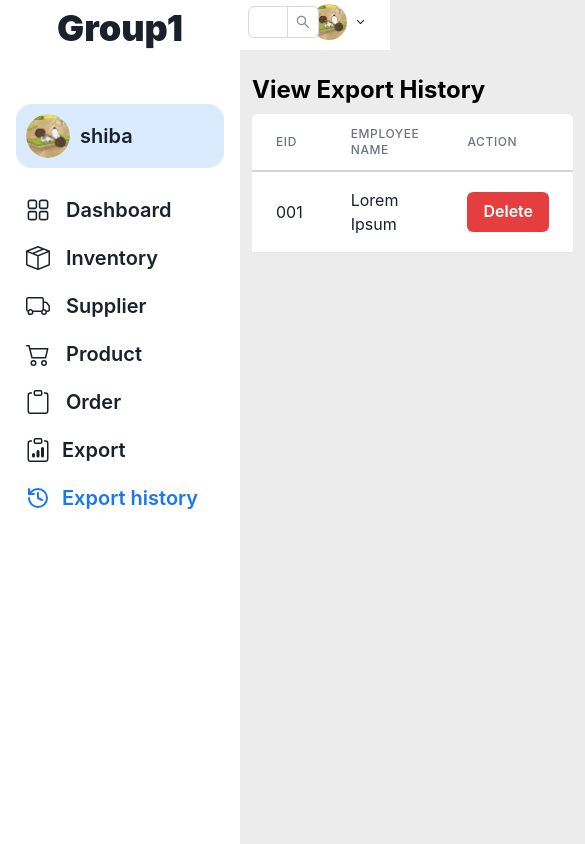
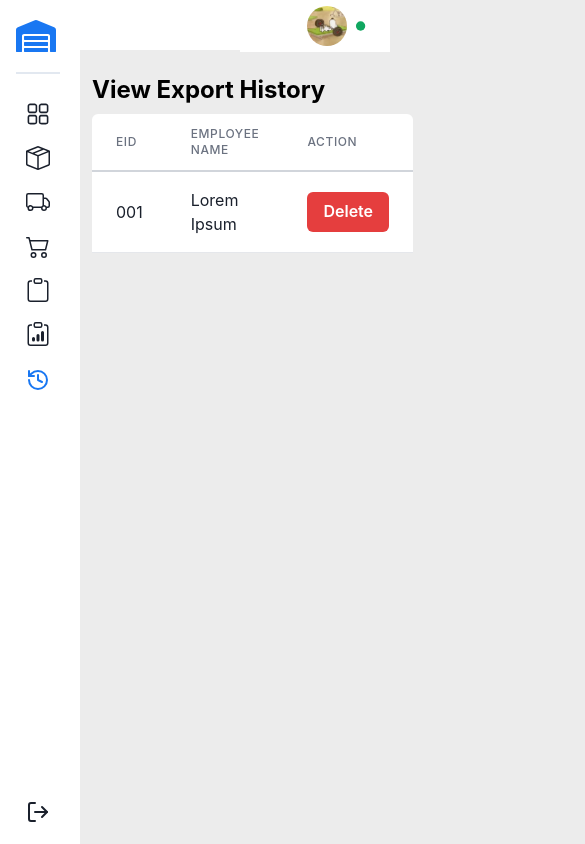
Before and after one commit to thuhoangle/Front-end-Inventory-Mana-System, a React (Vite) app: page /export-history in a window 390 px wide. Shown: the whole page, 585 px wide, since content can reach past the window. Built offline with nearby package versions, Linux system fonts and the light colour scheme; sample sign-in values are in the browser's storage; what tailwindcss-radix would draw is missing.

Commit message:
fixed layout and responsive

```diff
--- a/src/PageLayout.jsx
+++ b/src/PageLayout.jsx
@@ -1,11 +1,16 @@
 import React from 'react';
-import { Flex, Grid, GridItem } from '@chakra-ui/react';
+import {Flex, Grid, GridItem, useBreakpointValue} from '@chakra-ui/react';
 import { useLocation, Outlet } from 'react-router-dom';
 import SideBar from "./components/SideBar";
 import Header from "./components/Header";
 
 const PageLayout = () => {
     const { pathname } = useLocation();
+
+    const gridTemplateColumns = useBreakpointValue({
+        base: '5rem auto', // Single column for smaller screens
+        md: '15rem auto', // Fixed width for first col, remaining space for second on md and above
+    });
 
     return (
         <Flex>
@@ -15,7 +20,7 @@ const PageLayout = () => {
                     templateAreas={`"nav header"
                                     "nav main"`}
                     gridTemplateRows={'50px auto'}
-                    gridTemplateColumns={'240px auto'}
+                    gridTemplateColumns={gridTemplateColumns}
                 >
                     <GridItem area={'header'} className={'sticky'}>
                         <Header />
--- a/src/components/Header.jsx
+++ b/src/components/Header.jsx
@@ -1,59 +1,58 @@
-import React from 'react'
+import React, {useState} from 'react'
 import { IoChevronDown } from "react-icons/io5";
 import * as Avatar from "@radix-ui/react-avatar";
 import * as DropdownMenu from '@radix-ui/react-dropdown-menu';
 import {SearchBtn} from "./index.js";
+import ProfileModal from "./ProfileModal.jsx";
 const Header = () => {
+    const [isOpen, setIsOpen] = useState(false);
+
     return (
         <div className='w-[calc(100%-240px)] justify-end bg-white self-center py-1 px-2 flex-1 top-0 right-0 pr-4 fixed '>
             <div className={'flex justify-between items-center rounded'}>
                 <div className={'w-1/2 justify-start'}>
-                <SearchBtn></SearchBtn>
+                <SearchBtn />
                 </div>
 
+                <ProfileModal/>
+                {/*<DropdownMenu.Root>*/}
+                {/*    <DropdownMenu.Trigger asChild>*/}
+                {/*        <Avatar.Root className='flex gap-2 pr-2   items-center overflow-hidden rounded-box align-middle cursor-pointer hover:bg-gray-200'>*/}
+                {/*            <Avatar.Image className=' h-9 w-9 rounded-full object-cover'*/}
+                {/*                          src='src/assets/snoopy.jpeg' alt='avatar'>*/}
+                {/*            </Avatar.Image>*/}
+                {/*            <IoChevronDown />*/}
+                {/*        </Avatar.Root>*/}
+                {/*    </DropdownMenu.Trigger>*/}
 
-                <DropdownMenu.Root>
-                    <DropdownMenu.Trigger asChild>
-                        <Avatar.Root className='flex gap-2 pr-2   items-center overflow-hidden rounded-box align-middle cursor-pointer hover:bg-gray-200'>
-                            <Avatar.Image className=' h-9 w-9 rounded-full object-cover'
-                                          src='src/assets/snoopy.jpeg' alt='avatar'>
-                            </Avatar.Image>
-                            <IoChevronDown />
-                        </Avatar.Root>
-                    </DropdownMenu.Trigger>
+                {/*    <DropdownMenu.Portal>*/}
 
-                    <DropdownMenu.Portal>
+                {/*        <DropdownMenu.Content*/}
+                {/*            className="min-w-[220px] bg-white rounded-md p-[5px] focus:ring-transparent border border-gray-300 focus:border-gray-300 hover:border-gray-300 will-change-[opacity,transform] data-[side=top]:animate-slideDownAndFade data-[side=right]:animate-slideLeftAndFade data-[side=bottom]:animate-slideUpAndFade data-[side=left]:animate-slideRightAndFade"*/}
+                {/*            sideOffset={5}*/}
+                {/*        >*/}
 
-                        <DropdownMenu.Content
-                            className="min-w-[220px] bg-white rounded-md p-[5px] focus:ring-transparent border border-gray-300 focus:border-gray-300 hover:border-gray-300 will-change-[opacity,transform] data-[side=top]:animate-slideDownAndFade data-[side=right]:animate-slideLeftAndFade data-[side=bottom]:animate-slideUpAndFade data-[side=left]:animate-slideRightAndFade"
-                            sideOffset={5}
-                        >
+                {/*            <DropdownMenu.Label className=" leading-none  flex flex-col justify-center items-start  px-[5px] pl-[10px] relative select-none outline-none">*/}
+                {/*                <div className={'text-sm font-semibold'}>shibapawpaw</div>*/}
+                {/*                <div className={'text-xs text-gray-500 '}>shiba@group1.com</div>*/}
+                {/*            </DropdownMenu.Label>*/}
 
-                            <DropdownMenu.Label className=" leading-none  flex flex-col justify-center items-start  px-[5px] pl-[10px] relative select-none outline-none">
-                                <div className={'text-sm font-semibold'}>shibapawpaw</div>
-                                <div className={'text-xs text-gray-500 '}>shiba@group1.com</div>
-                            </DropdownMenu.Label>
+                {/*            <DropdownMenu.Separator className="h-[1px] bg-gray-300 my-[5px]" />*/}
 
-                            <DropdownMenu.Separator className="h-[1px] bg-gray-300 my-[5px]" />
+                {/*            <DropdownMenu.Item onClick={() => setIsOpen(true)} className="group  leading-none  rounded-[3px] flex items-center  p-[5px] relative pl-[10px]  hover:bg-lightGray hover:ring-transparent">*/}
+                {/*                <ProfileModal/>*/}
+                {/*            </DropdownMenu.Item>*/}
 
-                            <DropdownMenu.Item className="group text-sm leading-none  rounded-[3px] flex items-center  p-[5px] relative pl-[10px]  cursor-pointer hover:bg-lightGray hover:ring-transparent">
-                                Edit profile
-                            </DropdownMenu.Item>
+                {/*            <DropdownMenu.Separator className="h-[1px] bg-gray-300 my-[5px]" />*/}
 
-                            <DropdownMenu.Item className="group text-sm leading-none  rounded-[3px] flex items-center p-[5px] relative pl-[10px]  cursor-pointer hover:bg-lightGray hover:ring-transparent">
-                                Team
-                            </DropdownMenu.Item>
-
-                            <DropdownMenu.Separator className="h-[1px] bg-gray-300 my-[5px]" />
-
-                            <DropdownMenu.Item className="group text-sm leading-none text-red-500 rounded-[3px] flex items-center  p-[5px] relative pl-[10px] ring-offset-transparent cursor-pointer hover:bg-lightGray hover:ring-transparent">
-                                Log out
-                            </DropdownMenu.Item>
+                {/*            <DropdownMenu.Item className="group text-sm leading-none text-red-500 rounded-[3px] flex items-center  p-[5px] relative pl-[10px] ring-offset-transparent cursor-pointer hover:bg-lightGray hover:ring-transparent">*/}
+                {/*                Log out*/}
+                {/*            </DropdownMenu.Item>*/}
 
 
-                        </DropdownMenu.Content>
-                    </DropdownMenu.Portal>
-                </DropdownMenu.Root>
+                {/*        </DropdownMenu.Content>*/}
+                {/*    </DropdownMenu.Portal>*/}
+                {/*</DropdownMenu.Root>*/}
 
         </div>
         </div>
--- /dev/null
+++ b/src/components/ProfileModal.jsx
@@ -0,0 +1,104 @@
+import React, {useRef} from 'react'
+import {
+    AlertDialog,
+    AlertDialogBody,
+    AlertDialogFooter,
+    AlertDialogHeader,
+    AlertDialogContent,
+    AlertDialogOverlay,
+    AlertDialogCloseButton, useDisclosure, Input, Button,
+} from '@chakra-ui/react'
+import * as Avatar from "@radix-ui/react-avatar";
+import {IoChevronDown} from "react-icons/io5";
+import { GrStatusGoodSmall } from "react-icons/gr";
+
+
+const ProfileModal = () => {
+    const { isOpen, onOpen, onClose } = useDisclosure()
+    const saveRef = useRef()
+    return (
+        <>
+        <button onClick={onOpen}>
+            <Avatar.Root className='flex gap-2 pr-2 py-0.5  items-center overflow-hidden rounded-box align-middle cursor-pointer hover:bg-gray-200'>
+                <Avatar.Image className=' h-10 aspect-square rounded-full object-cover'
+                              src='src/assets/snoopy.jpeg' alt='avatar'>
+                </Avatar.Image>
+                <div className={'hidden md:block text-sm font-semibold'}>shibapawpaw</div>
+                <GrStatusGoodSmall className={'fill-green'} />
+            </Avatar.Root>
+        </button>
+
+        <AlertDialog
+                     motionPreset='slideInBottom'
+                     leastDestructiveRef={saveRef}
+                     onClose={onClose}
+                     isOpen={isOpen}
+                     isCentered
+        >
+            <AlertDialogOverlay>
+            <AlertDialogContent>
+                <AlertDialogHeader className={'font-bold text-xl'}>Edit profile</AlertDialogHeader>
+                <AlertDialogCloseButton/>
+                <AlertDialogBody>
+                    <div className={'grid gap-4'}>
+                    <div className={'grid grid-cols-4 items-center gap-4'}>
+                        <label htmlFor="name" className="text-right font-medium">
+                            Name
+                        </label>
+                        <Input
+                            className="shadow-sm col-span-3"
+                            id="name"
+                            placeholder="shiba"
+                        />
+                    </div>
+                    <div className={'grid grid-cols-4 items-center gap-4'}>
+                        <label htmlFor="role" className="text-right font-medium">
+                            Role
+                        </label>
+                        <Input
+                            _placeholder={{ opacity: 1, color: 'black' }}
+                            variant='unstyled'
+                            isDisabled={true}
+                            className="shadow-sm col-span-3"
+                            id="role"
+                            placeholder="Staff"
+                        />
+                    </div>
+                    <div className={'grid grid-cols-4 items-center gap-4'}>
+                        <label htmlFor="username" className="text-right font-medium">
+                            Username
+                        </label>
+                        <Input
+                            _placeholder={{ opacity: 1, color: 'black' }}
+                            variant='unstyled'
+                            isDisabled={true}
+                            className="shadow-sm col-span-3"
+                            id="username"
+                            placeholder="shiba@gmail.com"
+                        />
+                    </div>
+                    <div className={'grid grid-cols-4 items-center gap-4'}>
+                        <label htmlFor="phone" className="text-right font-medium">
+                            Phone number
+                        </label>
+                        <Input
+                            _placeholder={{ opacity: 1, color: 'black' }}
+                            variant='unstyled'
+                            isDisabled={true}
+                            className="shadow-sm col-span-3"
+                            id="phone"
+                            placeholder="090000"
+                        />
+                    </div>
+                    </div>
+                </AlertDialogBody>
+                <AlertDialogFooter>
+                    <Button colorScheme={'blue'} ref={saveRef} onClick={onClose}>Save</Button>
+                </AlertDialogFooter>
+            </AlertDialogContent>
+            </AlertDialogOverlay>
+        </AlertDialog>
+        </>
+    )
+}
+export default ProfileModal
--- a/src/components/SearchBtn.jsx
+++ b/src/components/SearchBtn.jsx
@@ -6,6 +6,7 @@ const { Search } = Input;
 const onSearch = (value, _e, info) => console.log(info?.source, value);
 const SearchBtn = () => (
         <Search
+            className={'hidden md:block'}
             onSearch={onSearch}
             placeholder="Search..."
             allowClear
--- a/src/components/SideBar.jsx
+++ b/src/components/SideBar.jsx
@@ -1,9 +1,10 @@
 import { NavLink } from 'react-router-dom';
 import * as NavigationMenu from '@radix-ui/react-navigation-menu';
 import {BsBoxSeam, BsCart2, BsClipboard, BsTruck, BsClipboardData} from "react-icons/bs";
-import { LuHistory } from "react-icons/lu";
+import { LuHistory, LuLogOut } from "react-icons/lu";
 import {RxDashboard} from "react-icons/rx";
 import * as Avatar from "@radix-ui/react-avatar";
+import { FaWarehouse } from "react-icons/fa";
 
 const SideBar = () => {
     const active = 'text-blue bg-lightBlue ';
@@ -12,40 +13,45 @@ const SideBar = () => {
     // pl-3 pr-12
     return (
         <NavigationMenu.Root orientation='vertical'
-                            className='h-screen w-[240px] bg-white px-4 pt-2 pb-2.5  '>
+                            className='h-screen w-fit md:w-[240px] bg-white px-4 pb-2.5  '>
 
-            <div className='flex flex-col gap-5'>
-                <p className='font-black text-4xl self-center '>Group1</p>
-                <NavigationMenu.Item
-                    className='flex flex-row rounded-box gap-2.5 px-2.5 py-2.5 bg-lightBlue justify-start items-center'>
-                    <Avatar.Root
-                        className='inline-flex h-11 w-11 items-center overflow-hidden rounded-full align-middle'>
-                        <Avatar.Image className=' h-full w-full rounded-[inherit] object-cover'
-                                    src='src/assets/snoopy.jpeg' alt='avatar'>
-                        </Avatar.Image>
-                    </Avatar.Root>
-                    <span className='font-semibold text-xl '>shiba</span>
-                </NavigationMenu.Item>
-            </div>
+            <div className='flex flex-col h-screen justify-between py-2'>
+                <div>
+                    <div className={'flex md:justify-center items-center text-blue pt-2 pb-4 gap-1 border-b-2'}>
+                        <FaWarehouse className={'w-[2.5rem] h-[2.5rem]'}></FaWarehouse>
+                        <span className='font-black text-4xl hidden md:block'>Group1</span>
+                    </div>
+                {/*<NavigationMenu.Item*/}
+                {/*    className='flex flex-row rounded-box gap-2.5 px-2.5 py-2.5 bg-lightBlue justify-start items-center'>*/}
+                {/*    <Avatar.Root*/}
+                {/*        className='inline-flex h-11 w-11 items-center overflow-hidden rounded-full align-middle'>*/}
+                {/*        <Avatar.Image className=' h-full w-full rounded-[inherit] object-cover'*/}
+                {/*                    src='src/assets/snoopy.jpeg' alt='avatar'>*/}
+                {/*        </Avatar.Image>*/}
+                {/*    </Avatar.Root>*/}
+                {/*    <span className='font-semibold text-xl '>shiba</span>*/}
+                {/*</NavigationMenu.Item>*/}
 
-            <div className='flex flex-col grow gap-4'>
-                <NavigationMenu.List className={'list-none gap-1 py-2 mt-2.5 '}>
+            <div>
+            {/*<div className='flex flex-col h-full grow gap-4'>*/}
+                <NavigationMenu.List className={'list-none gap-2 py-2 mt-2.5 '}>
 
                     <NavLink to={'/dashboard'}  className={({ isActive}) => (isActive ? active : normal )}>
                     <NavigationMenu.Item
-                        className={'justify-start items-center hover:bg-lightGray hover:text-gray-700 flex no-underline outline-none p-2.5 gap-4 text-xl font-semibold rounded-lg'}
+                        className={`active:text-blue justify-start items-center hover:bg-lightGray hover:text-gray-700 flex no-underline outline-none p-2.5 gap-4 text-xl font-semibold rounded-lg `}
                     >
                         <RxDashboard className={'h-6 w-6'}/>
-                        Dashboard
+                        <span className={'hidden md:block'}>Dashboard</span>
                     </NavigationMenu.Item>
                     </NavLink>
 
                     <NavLink to={'/inventory'}  className={({ isActive}) => (isActive ? active : normal )}>
                         <NavigationMenu.Item
-                            className={'justify-start items-center hover:bg-lightGray hover:text-gray-700  flex no-underline outline-none p-2.5 gap-4 text-xl font-semibold rounded-lg active:bg-lightBlue'}
+                            className={`
+                            justify-start items-center hover:bg-lightGray hover:text-gray-700  flex no-underline outline-none p-2.5 gap-4 text-xl font-semibold rounded-lg active:bg-lightBlue`}
                         >
                                 <BsBoxSeam className={'h-6 w-6'}/>
-                                Inventory
+                            <span className={'hidden md:block'}>Inventory</span>
                         </NavigationMenu.Item>
                     </NavLink>
 
@@ -55,7 +61,7 @@ const SideBar = () => {
                         >
 
                                 <BsTruck className={'h-6 w-6'}/>
-                                Supplier
+                            <span className={'hidden md:block'}>Supplier</span>
                         </NavigationMenu.Item>
                     </NavLink>
 
@@ -64,7 +70,7 @@ const SideBar = () => {
                                 className={'justify-start items-center hover:bg-lightGray hover:text-gray-700  flex no-underline outline-none p-2.5 gap-4 text-xl font-semibold rounded-lg'}
                             >
                                     <BsCart2 className={'h-6 w-6'}/>
-                                    Product
+                                <span className={'hidden md:block'}>Product</span>
                             </NavigationMenu.Item>
                     </NavLink>
 
@@ -73,7 +79,7 @@ const SideBar = () => {
                                     className={'justify-start items-center hover:bg-lightGray hover:text-gray-700  flex no-underline outline-none p-2.5 gap-4 text-xl font-semibold rounded-lg'}
                                 >
                                         <BsClipboard className={'h-6 w-6'}/>
-                                        Order
+                                    <span className={'hidden md:block'}>Order</span>
                                 </NavigationMenu.Item>
                     </NavLink>
 
@@ -82,7 +88,7 @@ const SideBar = () => {
                             className={'justify-start items-center hover:bg-lightGray hover:text-gray-700  flex no-underline outline-none p-2.5 gap-3 text-xl font-semibold rounded-lg'}
                         >
                             <BsClipboardData className={'h-6 w-6'}/>
-                            Export
+                            <span className={'hidden md:block'}>Export</span>
                         </NavigationMenu.Item>
                     </NavLink>
 
@@ -91,13 +97,33 @@ const SideBar = () => {
                             className={'justify-start items-center hover:bg-lightGray hover:text-gray-700  flex no-underline outline-none p-2.5 gap-3 text-xl font-semibold rounded-lg'}
                         >
                             <LuHistory className={'h-7 w-[1.5rem]'}/>
-                            Export history
+                            <span className={'hidden md:block'}>Export history</span>
                         </NavigationMenu.Item>
                     </NavLink>
+
+
+                    {/*<NavLink to={'/auth'}  className={({ isActive}) => (isActive ? active : normal )}>*/}
+                    {/*    <NavigationMenu.Item*/}
+                    {/*        className={'justify-start items-center hover:bg-lightGray hover:text-gray-700  flex no-underline outline-none p-2.5 gap-3 text-xl font-semibold rounded-lg'}*/}
+                    {/*    >*/}
+                    {/*        <LuLogOut className={'h-7 w-[1.5rem]'}/>*/}
+                    {/*        Log out*/}
+                    {/*    </NavigationMenu.Item>*/}
+                    {/*</NavLink>*/}
+
                 </NavigationMenu.List>
 
 
             </div>
+                </div>
+                <div
+                    className={'justify-start items-center hover:bg-lightGray hover:text-gray-700  flex no-underline outline-none p-2.5 gap-3 text-xl font-semibold rounded-lg'}>
+                    <LuLogOut className={'h-7 w-[1.5rem]'}/>
+                    <span className={'hidden md:block'}>Log out</span>
+                </div>
+
+            </div>
+
             <NavigationMenu.Viewport/>
         </NavigationMenu.Root>
 
```
Also changed, not shown: src/index.css (+8 -0 lines).
